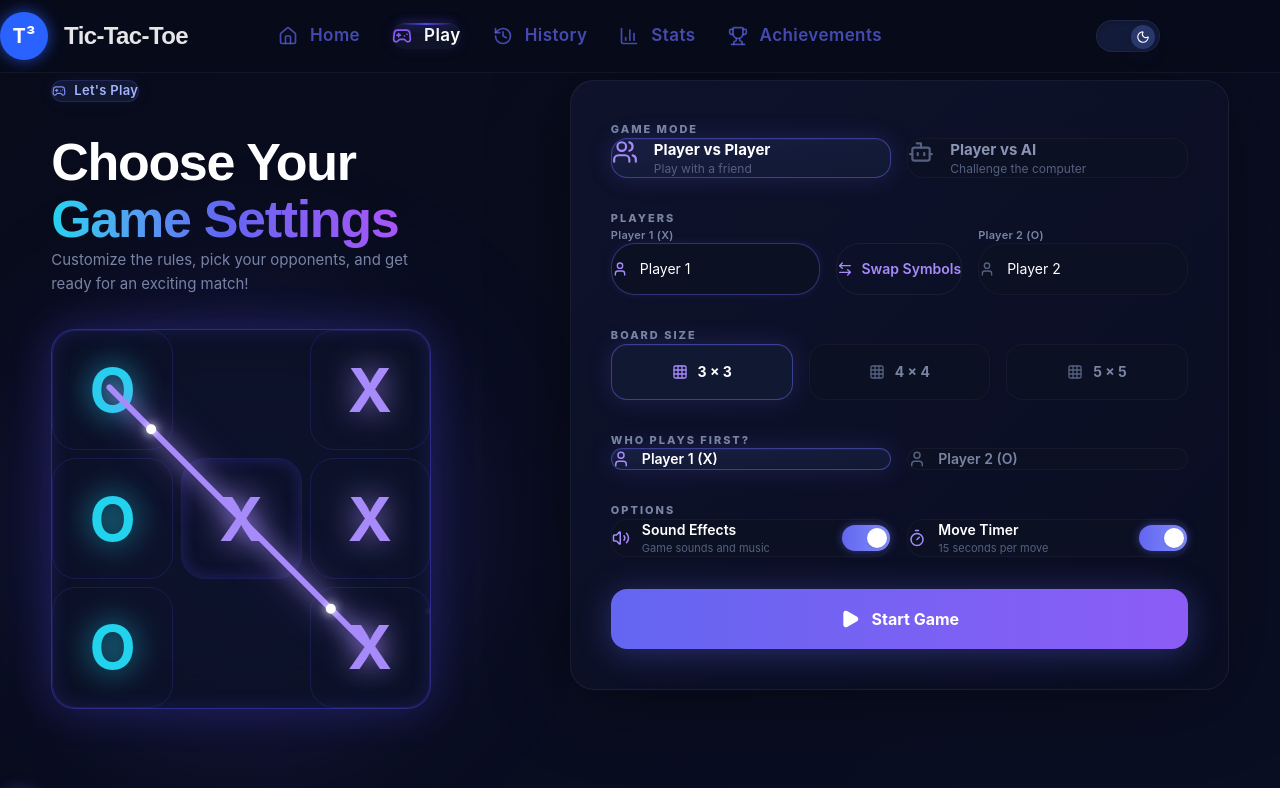
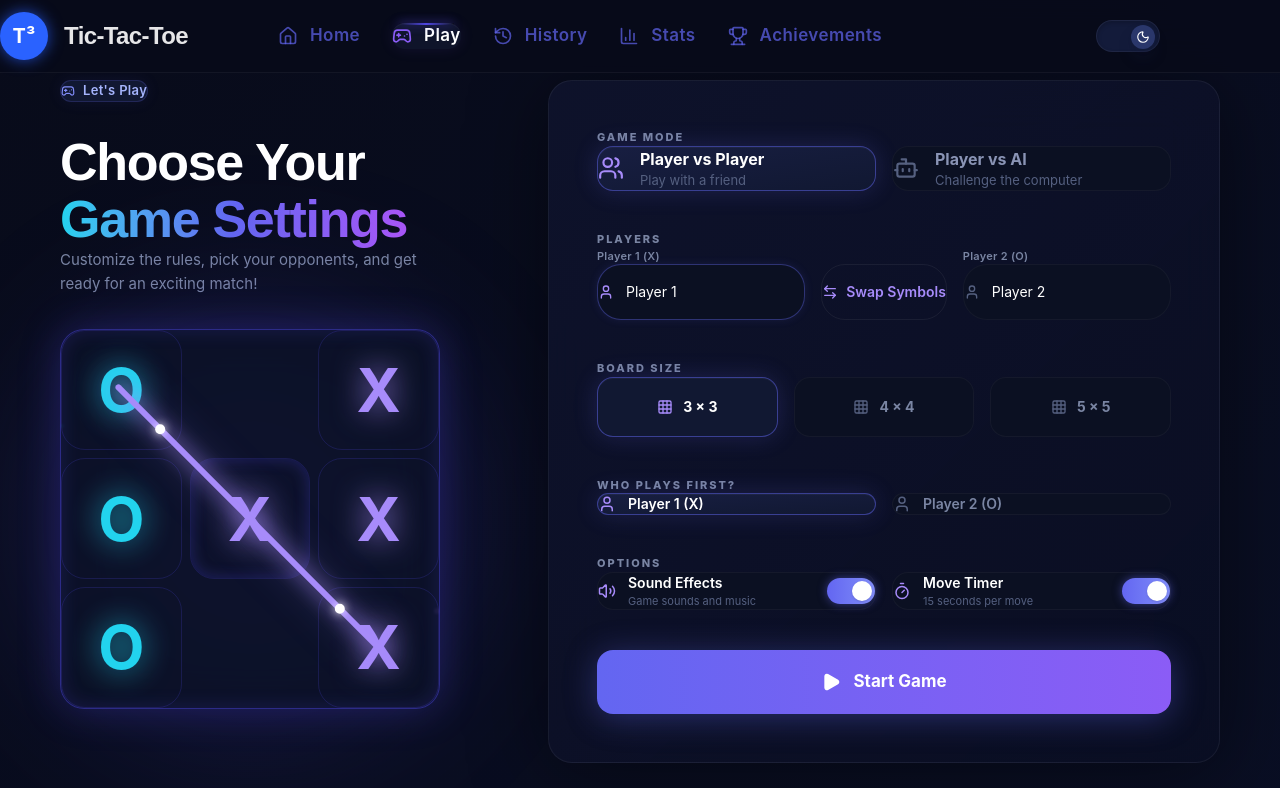
Before and after one commit to kiranshah59/Tik_Tac_Toe, a React (Vite) app: page /settings in a window 1280 px wide. Shown: the top 788 px of the page. Built offline with nearby package versions, Linux system fonts and the light colour scheme.

Commit message:
Fix game settings layout spacing, alignment, and footer width

```diff
--- a/src/App.tsx
+++ b/src/App.tsx
@@ -5,6 +5,7 @@
 import React, { lazy, Suspense } from 'react';
 import { BrowserRouter, Routes, Route } from 'react-router-dom';
 import { Navbar } from './components/layout/Navbar';
+import { Footer } from './components/layout/Footer';
 import { ToastContainer } from './components/ui/Toast';
 import { HomePage } from './pages/HomePage';
 
@@ -34,8 +35,6 @@ const PageLoader: React.FC = () => (
     </div>
   </div>
 );
-
-import { Footer } from './components/layout/Footer';
 
 const App: React.FC = () => {
   return (
--- a/src/components/layout/Navbar.tsx
+++ b/src/components/layout/Navbar.tsx
@@ -21,7 +21,7 @@ export const Navbar: React.FC = () => {
 
   return (
     <nav className="fixed top-0 left-0 right-0 z-50 bg-dark-bg/80 backdrop-blur-xl border-b border-white/5 transition-all" role="navigation" aria-label="Main navigation">
-      <div className="w-[calc(100%-120px)] mx-auto">
+      <div className="w-[calc(100%-120px)] max-w-[1400px] mx-auto">
         <div className="flex items-center justify-between h-[72px] relative">
           {/* Logo */}
           <Link
--- a/src/pages/GameSettingsPage.tsx
+++ b/src/pages/GameSettingsPage.tsx
@@ -92,13 +92,13 @@ export const GameSettingsPage: React.FC = () => {
 
   return (
     <div
-      className="w-[92%] max-w-[1400px] mx-auto z-10 relative animate-slide-up"
+      className="w-[calc(100%-120px)] max-w-[1400px] mx-auto z-10 relative animate-slide-up"
       style={{ paddingTop: '80px', paddingBottom: '80px' }}
     >
       {/* ═══ CSS GRID: two columns ═══ */}
       <div
-        className="grid items-start gap-12"
-        style={{ gridTemplateColumns: '1fr 1.4fr' }}
+        className="grid items-start gap-10"
+        style={{ gridTemplateColumns: '2fr 3fr' }}
       >
         {/* ═══════════════════════════════════════
             LEFT COLUMN — 40%
@@ -137,11 +137,11 @@ export const GameSettingsPage: React.FC = () => {
         <div
           className="rounded-[24px] border border-white/[0.06] backdrop-blur-xl shadow-[0_8px_80px_rgba(0,0,0,0.45)]"
           style={{
-            padding: '40px',
+            padding: '48px',
             background: 'linear-gradient(135deg, rgba(15,20,45,0.85) 0%, rgba(10,14,35,0.9) 100%)',
           }}
         >
-          <div className="flex flex-col" style={{ gap: '32px' }}>
+          <div className="flex flex-col" style={{ gap: '40px' }}>
 
             {/* ── GAME MODE ── */}
             <section>
@@ -153,16 +153,16 @@ export const GameSettingsPage: React.FC = () => {
                     <button
                       key={mode}
                       onClick={() => setMode(mode)}
-                      className={`${selectionCard(active)} p-5 text-left`}
+                      className={`${selectionCard(active)} p-6 text-left`}
                     >
                       {active && <div className="absolute inset-0 bg-gradient-to-br from-[#6366F1]/8 to-transparent pointer-events-none" />}
-                      <div className="relative z-10 flex items-start gap-4">
-                        <div className={`mt-0.5 ${active ? 'text-[#A78BFA]' : 'text-[#556080]'} transition-colors`}>
+                      <div className="relative z-10 flex items-center gap-4">
+                        <div className={`${active ? 'text-[#A78BFA]' : 'text-[#556080]'} transition-colors`}>
                           {icon}
                         </div>
                         <div>
-                          <div className={`font-bold text-[15px] mb-0.5 ${active ? 'text-white' : 'text-[#8a94b5]'}`}>{label}</div>
-                          <div className="text-xs text-[#556080]">{desc}</div>
+                          <div className={`font-bold text-[16px] ${active ? 'text-white' : 'text-[#8a94b5]'}`}>{label}</div>
+                          <div className="text-[13px] text-[#556080] mt-0.5">{desc}</div>
                         </div>
                       </div>
                     </button>
@@ -180,7 +180,7 @@ export const GameSettingsPage: React.FC = () => {
                   <label className="text-[11px] text-[#7a85a3] mb-2 block font-semibold tracking-wide">
                     Player 1 ({settings.players[0].symbol})
                   </label>
-                  <div className={`flex items-center gap-3 h-[52px] px-4 rounded-xl border transition-all ${
+                  <div className={`flex items-center gap-3 h-[56px] px-4 rounded-xl border transition-all ${
                     'bg-[#0b1022] border-[#6366F1]/40 shadow-[0_0_10px_rgba(99,102,241,0.12)]'
                   }`}>
                     <User size={16} className="text-[#A78BFA] flex-shrink-0" />
@@ -198,7 +198,7 @@ export const GameSettingsPage: React.FC = () => {
                 {/* Swap */}
                 <button
                   onClick={swapSymbols}
-                  className="h-[52px] px-5 rounded-xl border border-white/[0.06] hover:border-[#A78BFA]/30 bg-transparent hover:bg-white/[0.03] text-[#A78BFA] hover:text-white flex items-center gap-2 text-sm font-semibold transition-all duration-300 cursor-pointer whitespace-nowrap"
+                  className="h-[56px] px-5 rounded-xl border border-white/[0.06] hover:border-[#A78BFA]/30 bg-transparent hover:bg-white/[0.03] text-[#A78BFA] hover:text-white flex items-center gap-2 text-sm font-semibold transition-all duration-300 cursor-pointer whitespace-nowrap"
                 >
                   <ArrowLeftRight size={16} />
                   Swap Symbols
@@ -209,7 +209,7 @@ export const GameSettingsPage: React.FC = () => {
                   <label className="text-[11px] text-[#7a85a3] mb-2 block font-semibold tracking-wide">
                     {settings.mode === 'pvc' ? 'Computer' : 'Player 2'} ({settings.players[1].symbol})
                   </label>
-                  <div className="flex items-center gap-3 h-[52px] px-4 rounded-xl bg-[#0b1022] border border-white/[0.04] transition-all">
+                  <div className="flex items-center gap-3 h-[56px] px-4 rounded-xl bg-[#0b1022] border border-white/[0.04] transition-all">
                     <User size={16} className="text-[#556080] flex-shrink-0" />
                     <input
                       type="text"
@@ -235,7 +235,7 @@ export const GameSettingsPage: React.FC = () => {
                     <button
                       key={size}
                       onClick={() => setBoardSize(size)}
-                      className={`${selectionCard(active)} h-[56px] flex items-center justify-center gap-2.5`}
+                      className={`${selectionCard(active)} h-[60px] flex items-center justify-center gap-2.5`}
                     >
                       <Grid3X3 size={16} className={active ? 'text-[#A78BFA]' : 'text-[#556080]'} />
                       <span className={`font-bold text-sm ${active ? 'text-white' : 'text-[#7a85a3]'}`}>{label}</span>
@@ -280,7 +280,7 @@ export const GameSettingsPage: React.FC = () => {
                     <button
                       key={index}
                       onClick={() => setFirstPlayer(index as 0 | 1)}
-                      className={`${selectionCard(active)} p-4 text-left`}
+                      className={`${selectionCard(active)} p-5 text-left`}
                     >
                       {active && <div className="absolute inset-0 bg-gradient-to-br from-[#6366F1]/8 to-transparent pointer-events-none" />}
                       <div className="relative z-10 flex items-center gap-3">
@@ -300,7 +300,7 @@ export const GameSettingsPage: React.FC = () => {
               <SectionTitle>Options</SectionTitle>
               <div className="grid grid-cols-2 gap-4">
                 {/* Sound */}
-                <div className="flex items-center justify-between p-4 rounded-2xl bg-[#0b1022] border border-white/[0.04]">
+                <div className="flex items-center justify-between p-5 rounded-2xl bg-[#0b1022] border border-white/[0.04]">
                   <div className="flex items-center gap-3">
                     {settings.soundEnabled
                       ? <Volume2 size={18} className="text-[#A78BFA] flex-shrink-0" />
@@ -315,7 +315,7 @@ export const GameSettingsPage: React.FC = () => {
                 </div>
 
                 {/* Timer */}
-                <div className="flex items-center justify-between p-4 rounded-2xl bg-[#0b1022] border border-white/[0.04]">
+                <div className="flex items-center justify-between p-5 rounded-2xl bg-[#0b1022] border border-white/[0.04]">
                   <div className="flex items-center gap-3">
                     {settings.timerEnabled
                       ? <Timer size={18} className="text-[#A78BFA] flex-shrink-0" />
@@ -334,7 +334,7 @@ export const GameSettingsPage: React.FC = () => {
             {/* ── START GAME ── */}
             <button
               onClick={handleStartGame}
-              className="w-full h-[60px] rounded-2xl bg-gradient-to-r from-[#6366F1] to-[#8B5CF6] hover:from-[#5558E6] hover:to-[#7C3AED] text-white font-bold text-[16px] flex items-center justify-center gap-3 shadow-[0_4px_32px_rgba(99,102,241,0.35)] hover:shadow-[0_4px_40px_rgba(99,102,241,0.5)] transition-all duration-300 hover:-translate-y-0.5 active:scale-[0.98] cursor-pointer"
+              className="w-full h-[64px] rounded-2xl bg-gradient-to-r from-[#6366F1] to-[#8B5CF6] hover:from-[#5558E6] hover:to-[#7C3AED] text-white font-bold text-[17px] flex items-center justify-center gap-3 shadow-[0_4px_32px_rgba(99,102,241,0.35)] hover:shadow-[0_4px_40px_rgba(99,102,241,0.5)] transition-all duration-300 hover:-translate-y-0.5 active:scale-[0.98] cursor-pointer"
             >
               <Play size={20} fill="white" />
               Start Game
```
